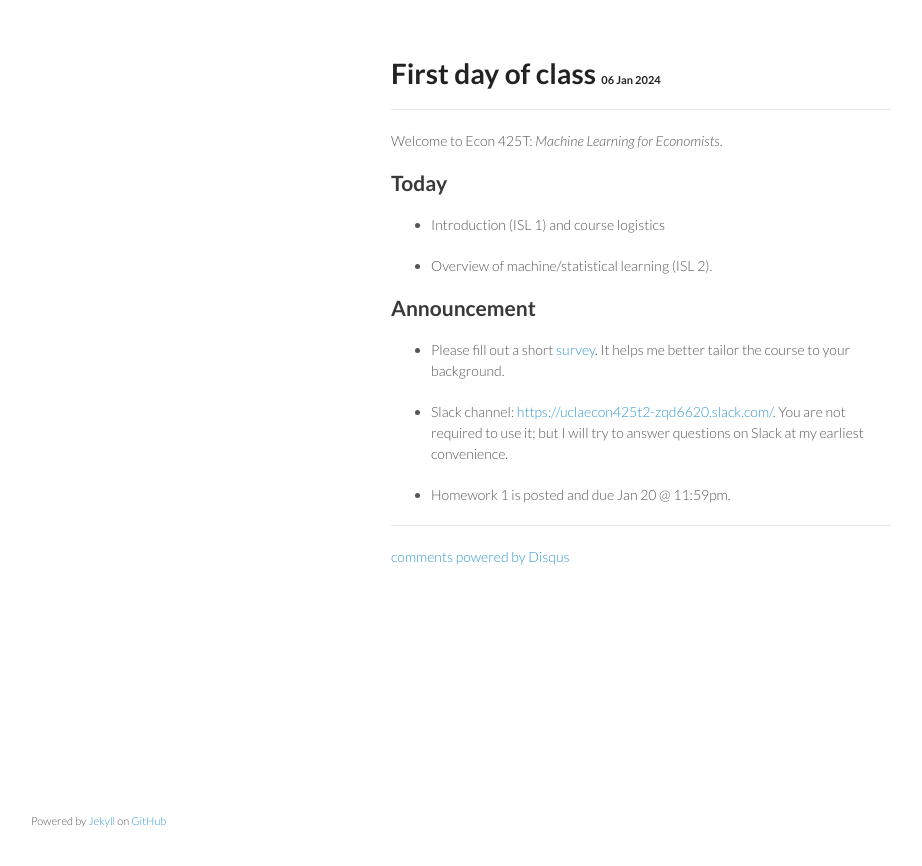
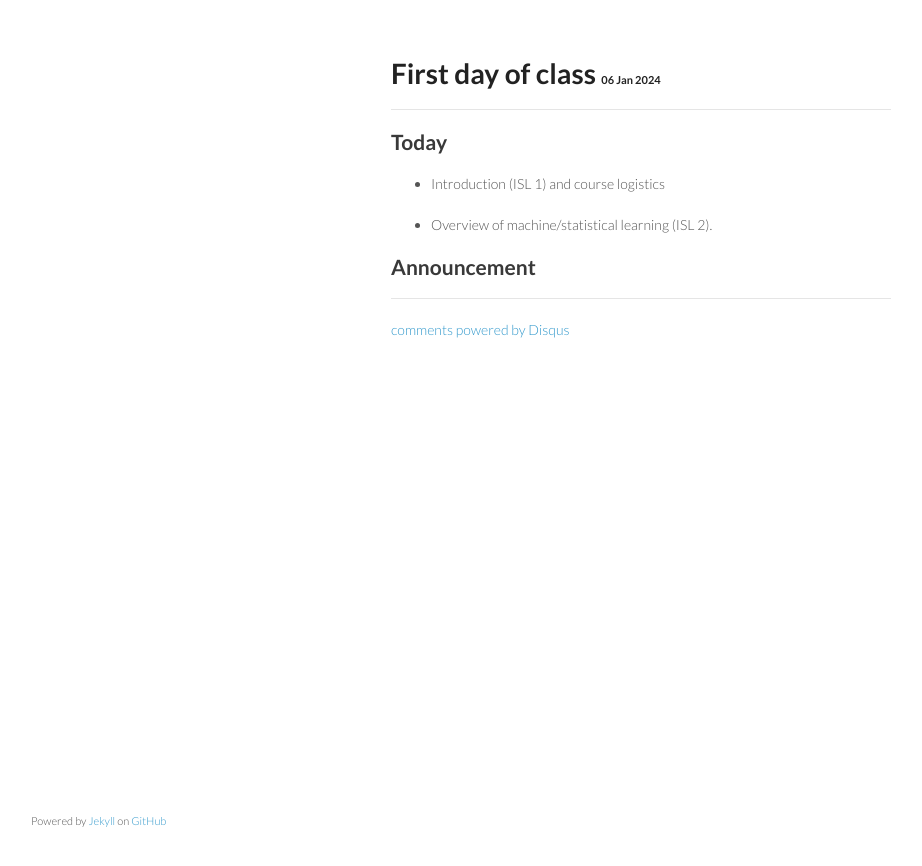
Before and after one commit to ucla-biostat-212a/2024winter, a Jekyll site: the page built from _posts/2024-01-06-week1-day1.md, in a window 1280 px wide. Shown: the top 866 px of the page, without its empty margins (179-1101 px from the left). Built offline with Jekyll 4.4.1, drawn with Linux system fonts in a browser that asks for light colours; comment, search, counter and statistics services are not loaded.

Commit message:
revise ann

```diff
--- a/_posts/2024-01-06-week1-day1.md
+++ b/_posts/2024-01-06-week1-day1.md
@@ -1,10 +1,8 @@
 ---
 layout: post_teaching
 title: First day of class
-category: econ425twinter2023
+category: biostat212Awinter2024
 ---
-
-Welcome to Econ 425T: *Machine Learning for Economists*.
 
 ## Today
 
@@ -13,9 +11,3 @@ Welcome to Econ 425T: *Machine Learning for Economists*.
 * Overview of machine/statistical learning (ISL 2).
 
 ## Announcement
-
-* Please fill out a short [survey](https://uclahs.az1.qualtrics.com/jfe/form/SV_eRMp1CG1UOV2oxo). It helps me better tailor the course to your background.
-
-* Slack channel: <https://uclaecon425t2-zqd6620.slack.com/>. You are not required to use it; but I will try to answer questions on Slack at my earliest convenience.
-
-* Homework 1 is posted and due Jan 20 @ 11:59pm.
```
Also changed, not shown: _posts/2024-01-06-week1-day2.md (+4 -4 lines).
